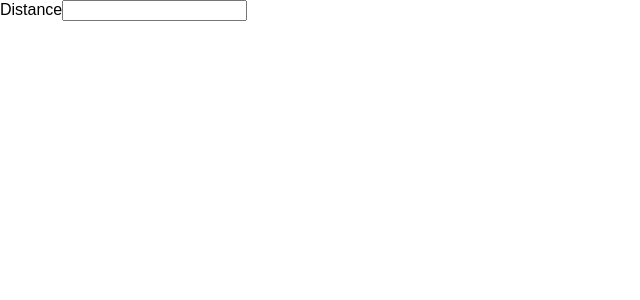
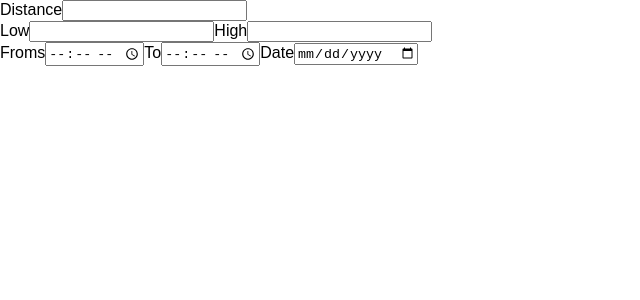
Before and after one commit to CClar/goodspot, a React (Create React App) app: page / in a window 1280 px wide. Shown: the top 300 px of the page, without its empty margins (0-640 px from the left). Built offline with nearby package versions, Linux system fonts and the light colour scheme.

Commit message:
FilterBar componenet

```diff
--- a/src/components/FilterBar.js
+++ b/src/components/FilterBar.js
@@ -5,18 +5,21 @@ export default class FilterBar extends Component {
         super(props);
         this.state = { value: '' };
     }
-    handleChange = (event)=>{
+    handleChange = (event) => {
         // TODO: send the states to list to be filtered,
         // parsed also by filtered component
     }
     render() {
         return (
             <div>
-                <label>
-                    Distance
-<                   input type="text" name="name" />
-                </label>
-            {/* TODO: Add list component here */}
+                <label>Distance<input type="text" name="distance" /></label>
+                <form name="priceRange">
+                    <label>Low<input type="text" name="distance" /></label>
+                    <label>High<input type="text" name="distance" /></label>
+                </form>
+                <label>Froms<input type="time" id="time" name="times"/></label>
+                <label>To<input type="time" id="time" name="times"/></label>
+                <label>Date<input type="date" id="time" name="times"/></label>
             </div>
         );
     }
```
Also changed, not shown: src/components/FilterOptions.js (+23 -0 lines).
